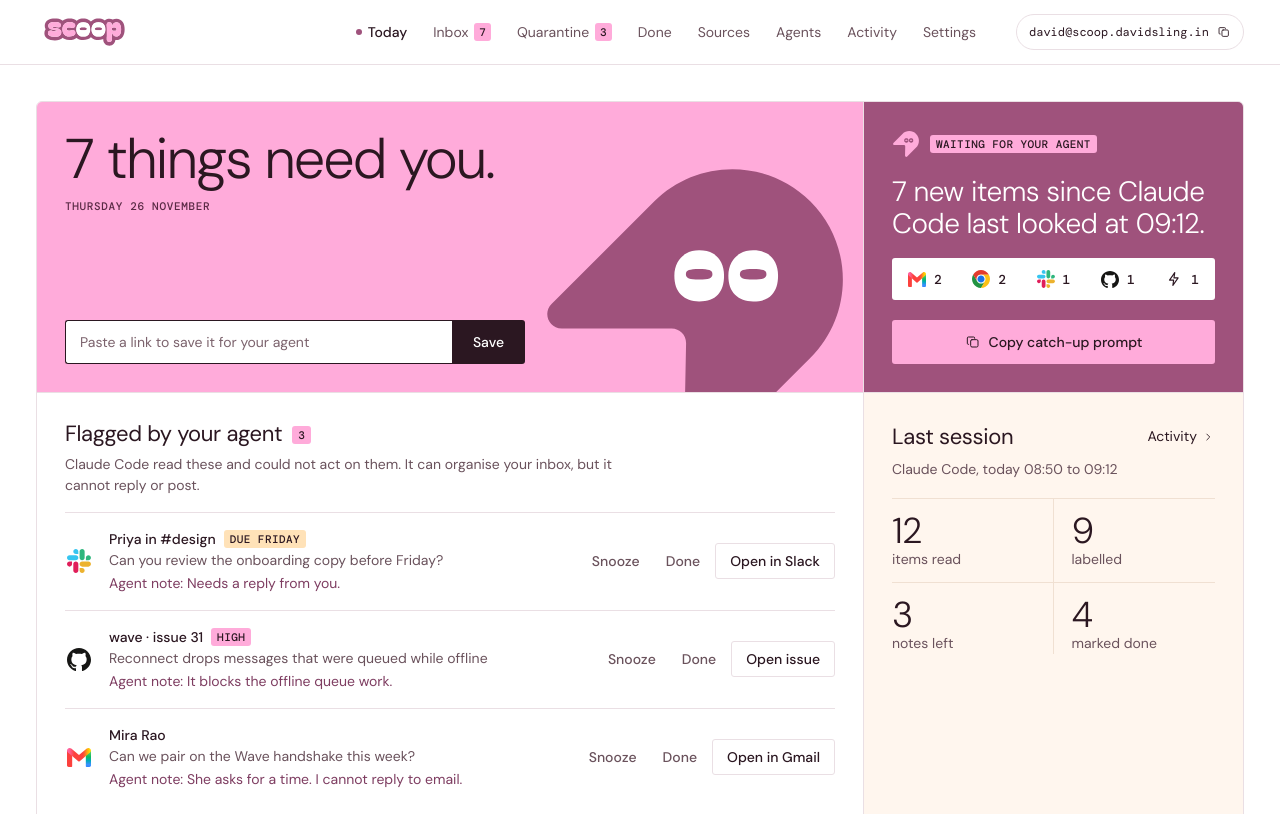
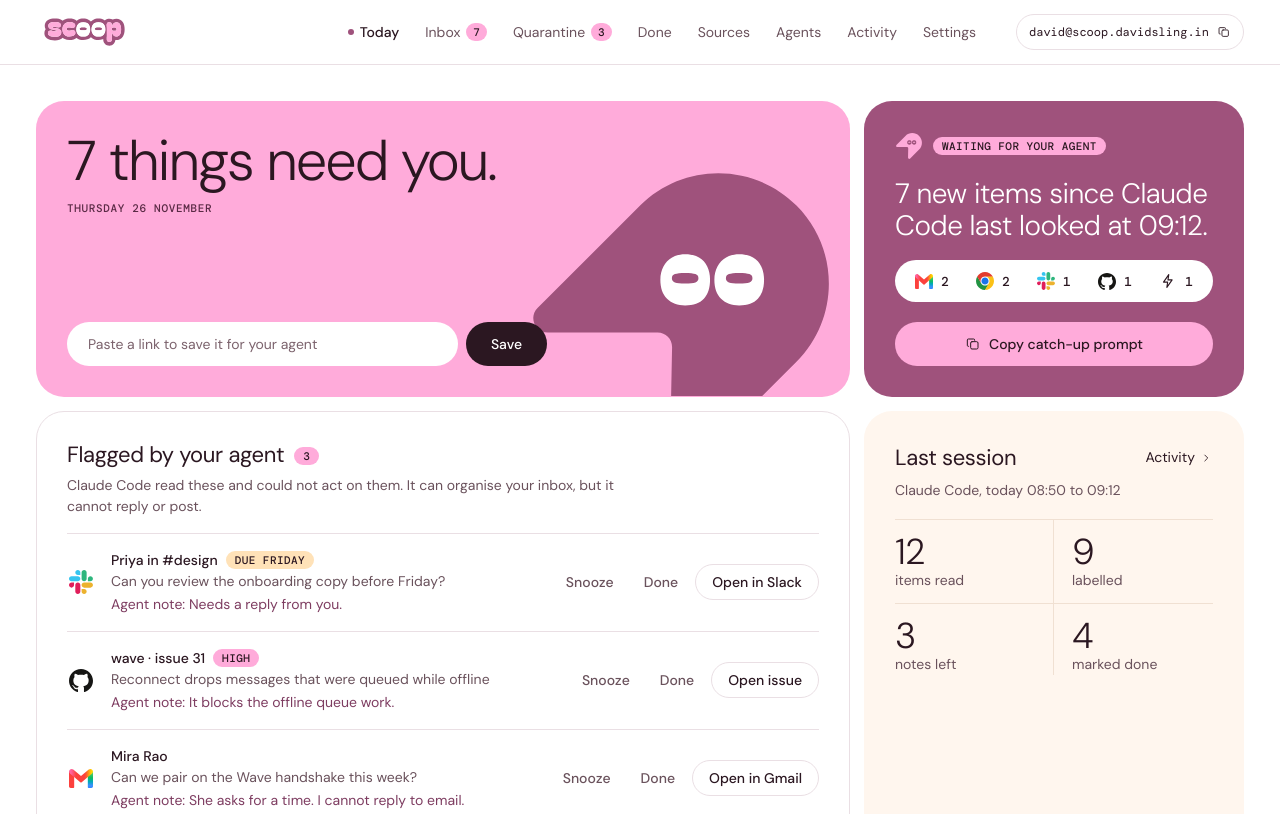
Before and after one commit to david-sling/scoop, a plain HTML site: page mockups/dashboard.html in a window 1280 px wide. Shown: the top 814 px of the page. Drawn offline with nearby package versions, Linux system fonts and the light colour scheme.

Commit message:
style: round the dashboard's tiles and controls
Co-Authored-By: Claude Fable 5.2 <noreply@anthropic.com>

```diff
--- a/mockups/dashboard.html
+++ b/mockups/dashboard.html
@@ -26,7 +26,8 @@
   --ease: cubic-bezier(0.16, 1, 0.3, 1);
   --sans: "DM Sans", system-ui, sans-serif;
   --mono: "DM Mono", ui-monospace, monospace;
-  --r: 3px;
+  --r: 999px;          /* pills for buttons and tags */
+  --r-tile: 28px;
 }
 * { box-sizing: border-box; }
 body {
@@ -36,7 +37,7 @@ body {
 }
 ::selection { background: var(--pink); color: var(--ink); }
 * { scrollbar-width: thin; scrollbar-color: var(--rule) transparent; }
-:focus-visible { outline: 2px solid var(--mauve); outline-offset: 2px; }
+:focus-visible { outline: 2px solid var(--mauve); outline-offset: 2px; border-radius: 999px; }
 .agent :focus-visible { outline-color: #fff; }
 button { font: inherit; color: inherit; background: none; border: 0; padding: 0; cursor: pointer; }
 a { color: inherit; text-decoration: none; }
@@ -59,7 +60,7 @@ img.b { width: 16px; height: 16px; flex: none; object-fit: contain; }
 .nav a:hover::after { transform: scaleX(1); }
 .nav a[aria-current] { color: var(--ink); font-weight: 500; }
 .nav a[aria-current]::before { content: ""; width: 6px; height: 6px; border-radius: 50%; background: var(--mauve); }
-.nav .n { font: 500 11px/18px var(--mono); padding: 0 5px; background: var(--pink); color: var(--ink); border-radius: var(--r); }
+.nav .n { font: 500 11px/18px var(--mono); padding: 0 7px; background: var(--pink); color: var(--ink); border-radius: var(--r); }
 .copy {
   display: inline-flex; align-items: center; gap: 8px; min-height: 36px; padding: 0 12px; border: 1px solid var(--rule); border-radius: 18px;
   font: 400 12px var(--mono); transition: border-color 120ms var(--ease), background-color 120ms var(--ease);
@@ -68,20 +69,19 @@ img.b { width: 16px; height: 16px; flex: none; object-fit: contain; }
 .copy:active { background: var(--cream); }
 .copy svg { width: 14px; height: 14px; }
 
-/* Tile grid: flat colour blocks that share their edges */
+/* Tile grid: flat, rounded colour blocks */
 main { padding: 36px 0 72px; }
-.tiles { display: grid; grid-template-columns: minmax(0, 1fr) 380px; border: 1px solid var(--rule); border-radius: 6px; overflow: hidden; }
-.tile { padding: 28px; border-top: 1px solid var(--rule); }
-.tile.r { border-left: 1px solid var(--rule); }
-.tile.first { border-top: 0; }
-.tile.cream { background: var(--cream); }
+.tiles { display: grid; grid-template-columns: minmax(0, 1fr) 380px; gap: 14px; }
+.tile { padding: 30px; border: 1px solid var(--rule); border-radius: var(--r-tile); }
+.tile.cream { background: var(--cream); border-color: transparent; }
+.tile.hero, .tile.agent { border-color: transparent; }
 
 /* Labels and buttons */
-.chip { display: inline-block; font: 500 11px/18px var(--mono); letter-spacing: 0.04em; text-transform: uppercase; padding: 0 6px; background: var(--pink); color: var(--ink); border-radius: var(--r); white-space: nowrap; }
+.chip { display: inline-block; font: 500 11px/18px var(--mono); letter-spacing: 0.04em; text-transform: uppercase; padding: 0 9px; background: var(--pink); color: var(--ink); border-radius: var(--r); white-space: nowrap; }
 .chip.warn { background: #FFE2B8; }
 .chip.dark { background: var(--ink); color: #fff; }
 .btn {
-  display: inline-flex; align-items: center; justify-content: center; gap: 8px; min-height: 36px; padding: 0 14px;
+  display: inline-flex; align-items: center; justify-content: center; gap: 8px; min-height: 36px; padding: 0 16px;
   border-radius: var(--r); font-weight: 500; white-space: nowrap; border: 1px solid transparent;
   transition: background-color 120ms var(--ease), color 120ms var(--ease), border-color 120ms var(--ease), transform 120ms var(--ease);
 }
@@ -90,7 +90,7 @@ main { padding: 36px 0 72px; }
 .btn.solid:hover { background: var(--mauve-deep); }
 .btn.outline { border-color: var(--rule); }
 .btn.outline:hover { border-color: var(--ink); }
-.btn.text { padding: 0 10px; color: var(--ink-2); }
+.btn.text { padding: 0 12px; color: var(--ink-2); }
 .btn.text:hover { color: var(--ink); background: var(--cream); }
 .cream .btn.text:hover { background: #fff; }
 .btn.pink { background: var(--pink); color: var(--ink); width: 100%; min-height: 44px; }
@@ -101,21 +101,22 @@ main { padding: 36px 0 72px; }
 .hero .date { font: 500 11px var(--mono); letter-spacing: 0.06em; text-transform: uppercase; color: #5A2A45; }
 .hero h1 { margin: 0 0 12px; font-size: 56px; line-height: 1.02; font-weight: 300; letter-spacing: -0.035em; }
 .hero .mark { position: absolute; right: 8px; bottom: -84px; width: 320px; pointer-events: none; }
-.capture { position: relative; display: flex; width: min(460px, 100%); margin-top: auto; }
+.capture { position: relative; display: flex; gap: 8px; width: min(480px, 100%); margin-top: auto; }
 .capture input {
   flex: 1; min-width: 0; height: 44px; padding: 0 14px; font: inherit; color: var(--ink);
-  background: #fff; border: 1px solid var(--ink); border-right: 0; border-radius: var(--r) 0 0 var(--r);
+  background: #fff; border: 1px solid transparent; border-radius: var(--r); padding: 0 20px;
 }
 .capture input::placeholder { color: var(--ink-3); }
+.capture input:hover { border-color: var(--mauve); }
 .capture input:focus { outline: 2px solid var(--ink); outline-offset: -2px; }
-.capture .btn { min-height: 44px; border-radius: 0 var(--r) var(--r) 0; padding: 0 20px; }
+.capture .btn { min-height: 44px; padding: 0 24px; }
 
 /* Agent tile */
 .agent { background: var(--mauve); color: #fff; display: flex; flex-direction: column; }
 .agent .who { display: flex; align-items: center; gap: 10px; }
 .agent .who img { width: 28px; height: 28px; }
 .agent .big { margin: 18px 0 0; font-size: 28px; line-height: 1.15; font-weight: 300; letter-spacing: -0.02em; text-wrap: balance; }
-.agent .mix { list-style: none; display: flex; justify-content: space-between; margin: 18px 0 20px; padding: 12px 16px; background: #fff; color: var(--ink); border-radius: var(--r); }
+.agent .mix { list-style: none; display: flex; justify-content: space-between; margin: 18px 0 20px; padding: 12px 20px; background: #fff; color: var(--ink); border-radius: var(--r); }
 .agent .mix li { display: inline-flex; align-items: center; gap: 8px; font: 500 13px var(--mono); }
 .agent .mix .b, .agent .mix .i { width: 18px; height: 18px; }
 .agent .btn { margin-top: auto; }
@@ -162,16 +163,13 @@ h2 { margin: 0; font-size: 22px; line-height: 1.2; font-weight: 400; letter-spac
 
 @media (max-width: 1100px) {
   .tiles { grid-template-columns: minmax(0, 1fr); }
-  .tile.r { border-left: 0; }
-  .tile.first.r { border-top: 1px solid var(--rule); }
-  .fill { display: none; }
   .nav a:not([aria-current]):nth-child(n+5) { display: none; }
 }
 @media (max-width: 720px) {
   .wrap { padding: 0 14px; }
   .nav, .copy { display: none; }
   main { padding: 14px 0 40px; }
-  .tile { padding: 20px; }
+  .tile { padding: 22px; border-radius: 22px; }
   .hero h1 { font-size: 40px; }
   .hero .mark { width: 180px; bottom: -48px; right: -8px; }
   .act { flex-wrap: wrap; }
```
Also changed, not shown: mockups/dashboard.png.
